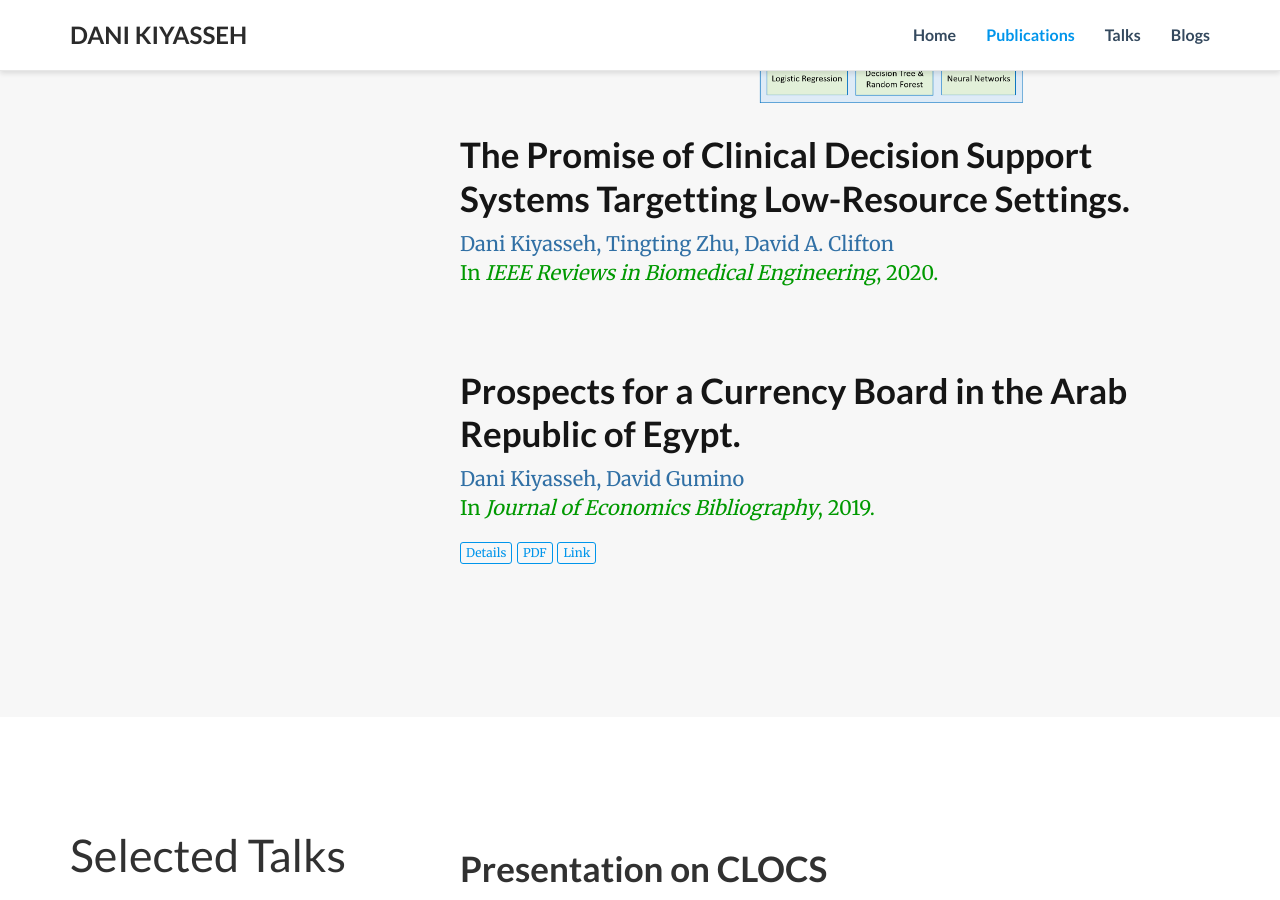
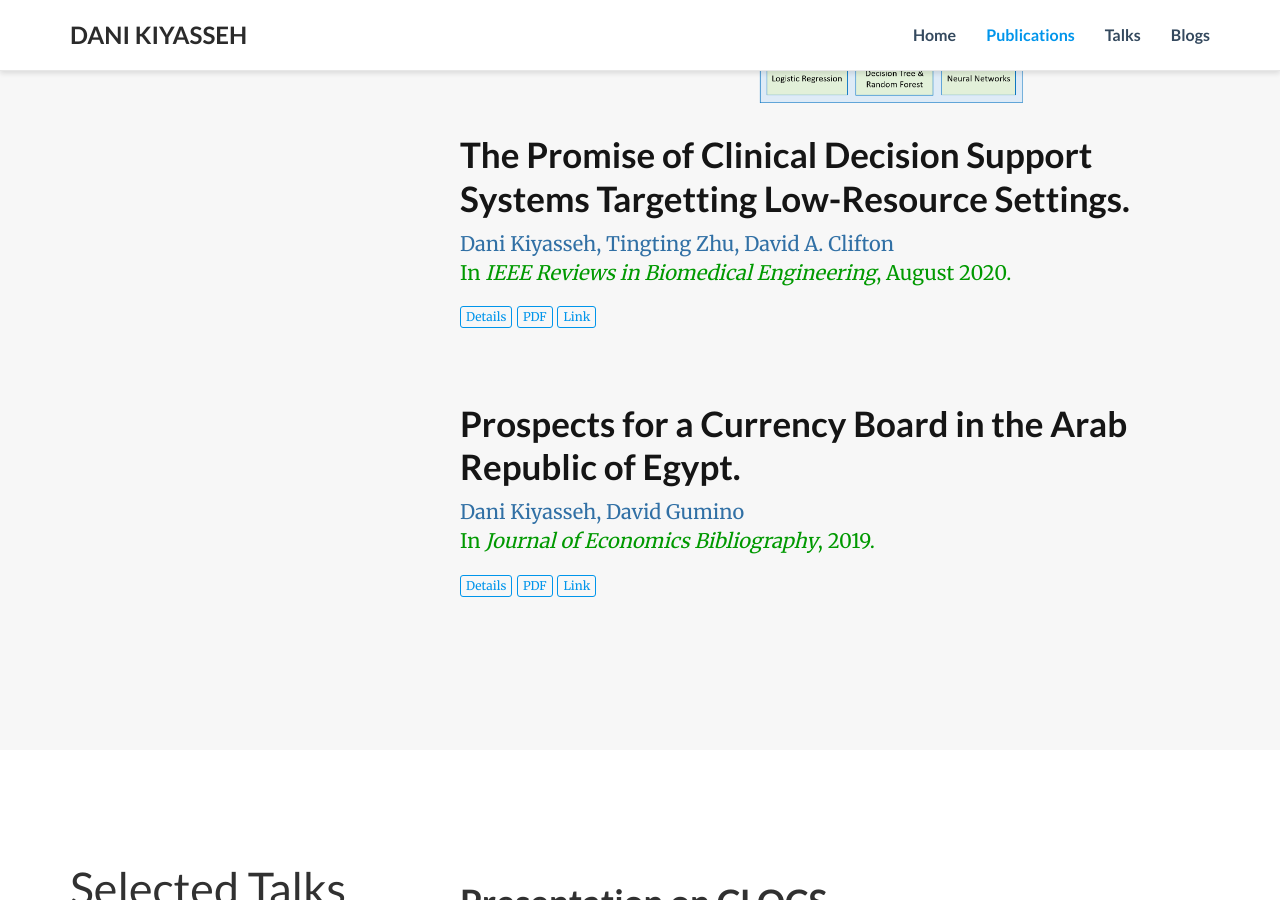
Before and after one commit to danikiyasseh/danikiyasseh.github.io, a Jekyll site: the page index.html, which Jekyll copies as it is, in a window 1280 px wide and 900 px high, scrolled down 3838 px. Built offline with Jekyll 4.4.1, drawn with Linux system fonts in a browser that asks for light colours; nearby versions of some CDN libraries; a style sheet for code colours, icons or effects is not loaded.

Commit message:
Added RBME Paper

```diff
--- a/index.html
+++ b/index.html
@@ -467,20 +467,23 @@ title: Dani Kiyasseh
       </div>
 
       <div class="pub-publication">
-        In <em> IEEE Reviews in Biomedical Engineering</em>, 2020.
+        In <em> IEEE Reviews in Biomedical Engineering</em>, August 2020.
       </div>
 
       <div class="pub-links">
 
-<!--
-<a class="btn btn-primary btn-outline btn-xs" href="https://rt416.github.io/publication/sfg/">
-  Details
-</a>
+	<a class="btn btn-primary btn-outline btn-xs" href="https://danikiyasseh.github.io/publications/CDSS/">
+	  Details
+	</a>
 
 
-<a class="btn btn-primary btn-outline btn-xs" href="https://danikiyasseh.github.io/publications/pdfs/plethaugment.pdf">
-  PDF
-</a> -->
+	<a class="btn btn-primary btn-outline btn-xs" href="https://ieeexplore.ieee.org/stamp/stamp.jsp?tp=&arnumber=9171431">
+	  PDF
+	</a>
+
+	<a class="btn btn-primary btn-outline btn-xs" href="https://ieeexplore.ieee.org/document/9171431">
+	  Link
+	</a>
 
       </div>
     </div>
```
